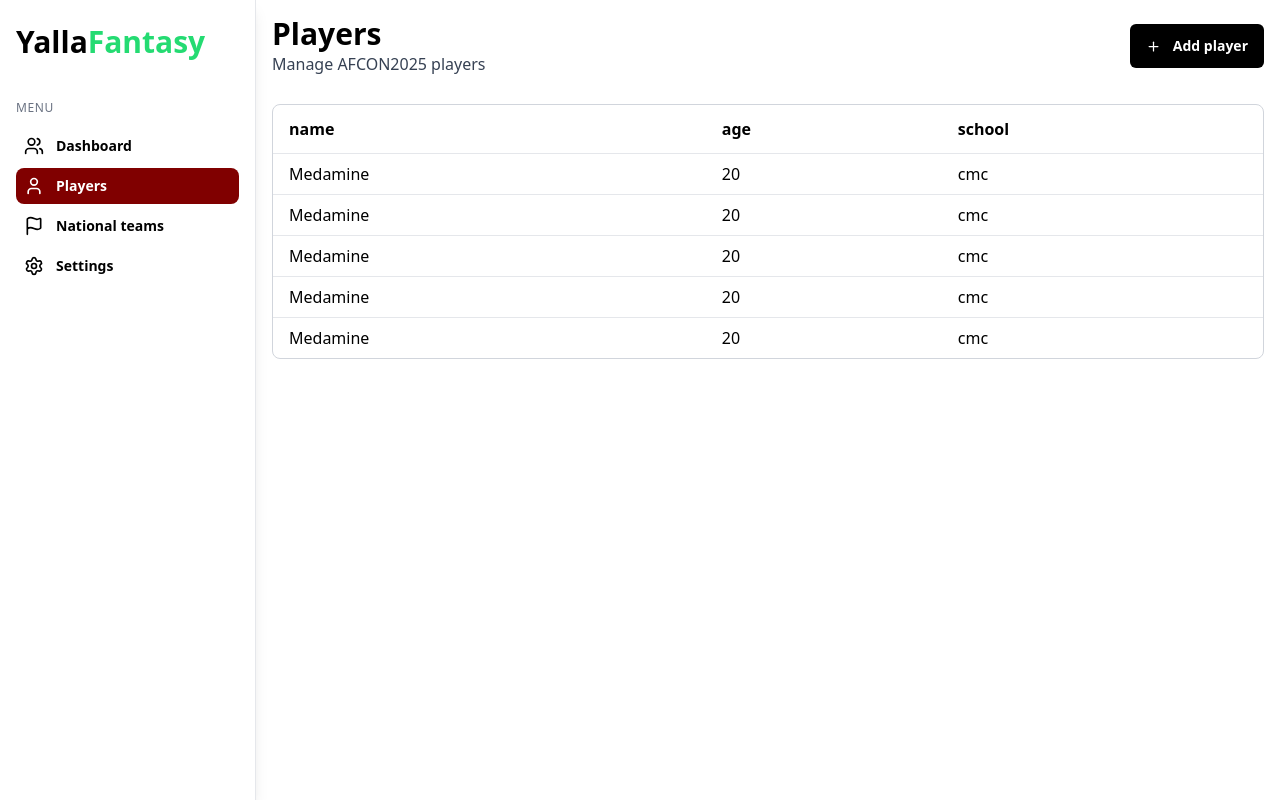
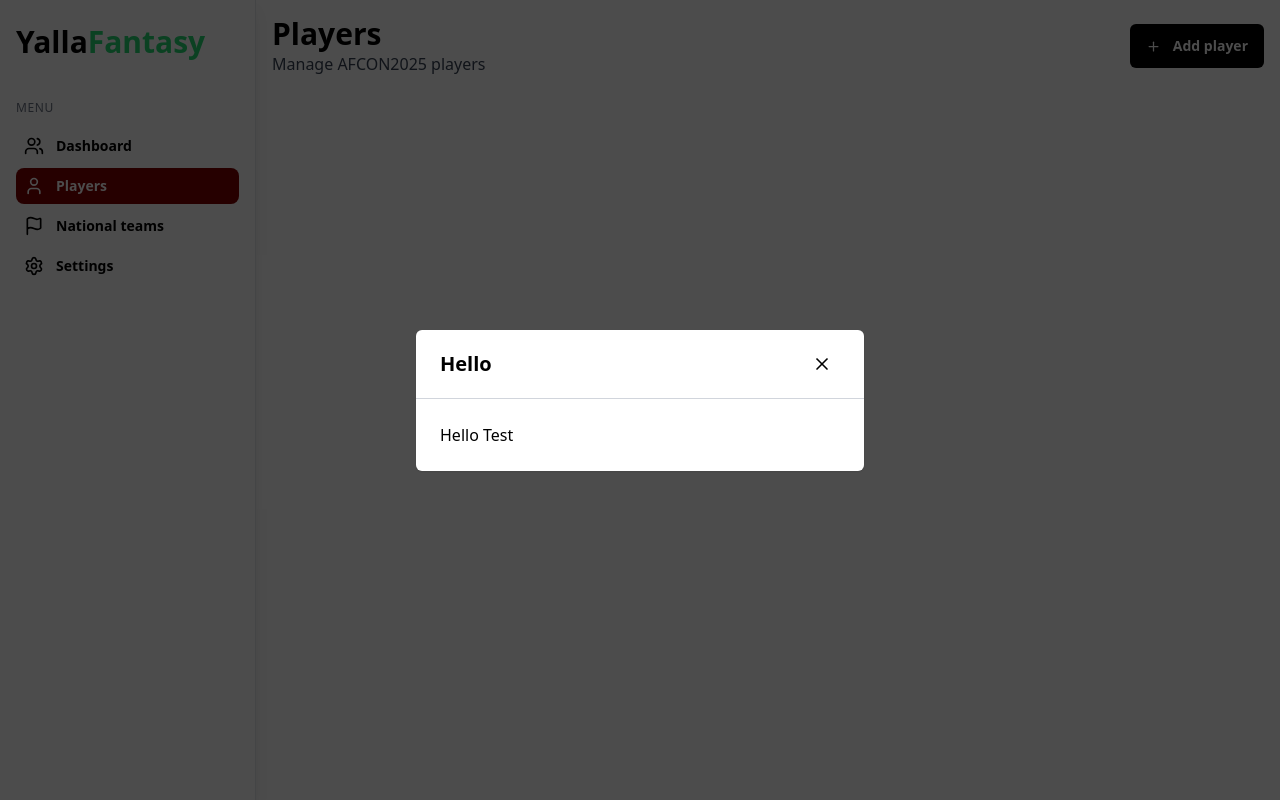
Before and after one commit to Ourouimed/YallaFantasy, a Next.js app in the folder frontend/: page /dashboard/players in a window 1280 px wide. Both pictures are taken after a click on the button "Add player". Built offline with nearby package versions, Linux system fonts and the light colour scheme.

Commit message:
Create Popup modal component with using redux toolkit

```diff
--- a/frontend/app/dashboard/players/page.jsx
+++ b/frontend/app/dashboard/players/page.jsx
@@ -1,10 +1,11 @@
+"use client";
 import DashboardLayout from "@/components/dashboard/dashboardLayout";
 import { Button } from "@/components/ui/Button";
-import Table from "@/components/ui/table";
-import { data } from "@/utils/data";
+import { usePopup } from "@/hooks/usePopup";
 import { Plus } from "lucide-react";
 
 export default function PlayersPage(){
+    const { openPopup } = usePopup()
     return <DashboardLayout>
         <div className="space-y-7">
             <div className="flex items-center justify-between">
@@ -12,11 +13,13 @@ export default function PlayersPage(){
                     <h1 className="text-3xl font-bold">Players</h1>
                     <p className="text-gray-700">Manage AFCON2025 players</p>
                 </div>
-                <Button className='!bg-black text-white text-sm'><Plus size={15}/> Add player</Button>
+                <Button
+                    onClick={()=> openPopup({title : 'Hello' , component : 'Test' })}
+                    className='!bg-black text-white text-sm'><Plus size={15}/> Add player</Button>
             </div>
 
             <div>
-                <Table data={data}/>
+
             </div>
         </div>
     </DashboardLayout>
--- a/frontend/app/layout.jsx
+++ b/frontend/app/layout.jsx
@@ -1,6 +1,7 @@
 import { Geist, Geist_Mono } from "next/font/google";
 import "./globals.css";
 import ReduxProvider from "@/providers/ReduxProvider";
+import PopupModal from "@/components/ui/popup-modal";
 
 const geistSans = Geist({
   variable: "--font-geist-sans",
@@ -25,6 +26,7 @@ export default function RootLayout({ children }) {
         className={`${geistSans.variable} ${geistMono.variable} antialiased`}
       >
         <ReduxProvider>
+          <PopupModal/>
           {children}
         </ReduxProvider>
 
--- /dev/null
+++ b/frontend/components/popup-components/Test.jsx
@@ -0,0 +1,3 @@
+export default function Test (){
+    return <h1>Hello Test</h1>
+}
--- /dev/null
+++ b/frontend/components/popup-components/index.js
@@ -0,0 +1 @@
+export { default as Test } from "./Test";
--- a/frontend/components/ui/Button.jsx
+++ b/frontend/components/ui/Button.jsx
@@ -1,10 +1,12 @@
 export const Button = ({children , className , isLink , ...props})=>{
+    const btnStyle = `flex items-center font-semibold justify-center gap-3 cursor-pointer bg-white py-3 px-4 rounded-md text-black ${className}
+                      transition duration-300`
     if (isLink){
-        return <a {...props} className={`flex items-center font-semibold justify-center gap-3 cursor-pointer bg-white py-3 px-4 rounded-md text-black ${className}`}>
+        return <a {...props} className={btnStyle}>
         {children}
     </a>
     }
-    return <button {...props} className={`flex items-center font-semibold justify-center gap-3 cursor-pointer bg-white py-3 px-4 rounded-md text-black ${className}`}>
+    return <button {...props} className={btnStyle}>
         {children}
     </button>
 }
--- /dev/null
+++ b/frontend/components/ui/popup-modal.jsx
@@ -0,0 +1,35 @@
+'use client';
+import { X } from "lucide-react";
+import { Button } from "./Button";
+import { useDispatch, useSelector } from "react-redux";
+import { closePopup } from "@/store/features/popup/popupSlice";
+import * as Components from "@/components/popup-components";
+
+
+export default function PopupModal (){
+    const { title , component , isOpen , props } = useSelector(state => state.popup)
+    const dispatch = useDispatch()
+
+    const Component = component ? Components[component] : null
+
+    // close popup modal
+    const handleClosePopupModal = ()=>{
+        dispatch(closePopup())
+    }
+
+
+    if (!isOpen) return null
+
+
+    return <div className="fixed z-10 h-screen w-full p-5 top-0 left-0 bg-black/70 flex items-center justify-center overflow-y-auto">
+        <div className="w-full max-w-md bg-white rounded-md shadow-sm">
+            <div className="py-4 px-6 border-b border-gray-300 flex items-center justify-between">
+                <h3 className="text-xl font-semibold">{title}</h3>
+                <Button onClick={handleClosePopupModal} className='hover:bg-gray-300 aspect-square !p-2'><X size={20}/></Button>
+            </div>
+            <div className="p-6">
+                {Component && <Component {...props}/>}
+            </div>
+        </div>
+    </div>
+}
--- /dev/null
+++ b/frontend/hooks/usePopup.jsx
@@ -0,0 +1,13 @@
+"use client";
+import { openPopup } from "@/store/features/popup/popupSlice"
+import { useDispatch } from "react-redux"
+
+export const usePopup = () => {
+    const dispatch = useDispatch()
+
+    return {
+        openPopup: ({ title, component, props }) => {
+            dispatch(openPopup({ title, component, props }))
+        }
+    }
+}
--- /dev/null
+++ b/frontend/store/features/popup/popupSlice.js
@@ -0,0 +1,29 @@
+import { createSlice } from "@reduxjs/toolkit"
+
+export const PopupSlice = createSlice({
+    name: 'popup',
+    initialState: {
+        title: '',
+        isOpen: false,
+        component: null,
+        props: {}
+    },
+    reducers: {
+        openPopup: (state, action) => {
+            const { title, component, props } = action.payload
+            state.isOpen = true
+            state.title = title
+            state.component = component
+            state.props = props || {}
+        },
+        closePopup: (state) => {
+            state.isOpen = false
+            state.title = ""
+            state.component = null
+            state.props = {}
+        }
+    }
+})
+
+export const { openPopup, closePopup } = PopupSlice.actions
+export default PopupSlice.reducer
--- a/frontend/store/store.js
+++ b/frontend/store/store.js
@@ -1,9 +1,11 @@
 "use client";
 import { configureStore } from "@reduxjs/toolkit";
 import authReducer from "@/store/features/auth/authSlice";
+import PopupReducer  from "./features/popup/popupSlice";
 
 export const store = configureStore({
   reducer: {
-    auth: authReducer
+    auth: authReducer ,
+    popup : PopupReducer
   }
 });
--- a/frontend/utils/data.js
+++ /dev/null
@@ -1,27 +0,0 @@
-export const data = [
-    {
-        name : 'Medamine' ,
-        age : 20 ,
-        school : 'cmc'
-    },
-    {
-        name : 'Medamine' ,
-        age : 20 ,
-        school : 'cmc'
-    },
-    {
-        name : 'Medamine' ,
-        age : 20 ,
-        school : 'cmc'
-    },
-    {
-        name : 'Medamine' ,
-        age : 20 ,
-        school : 'cmc'
-    },
-    {
-        name : 'Medamine' ,
-        age : 20 ,
-        school : 'cmc'
-    }
-]
```
